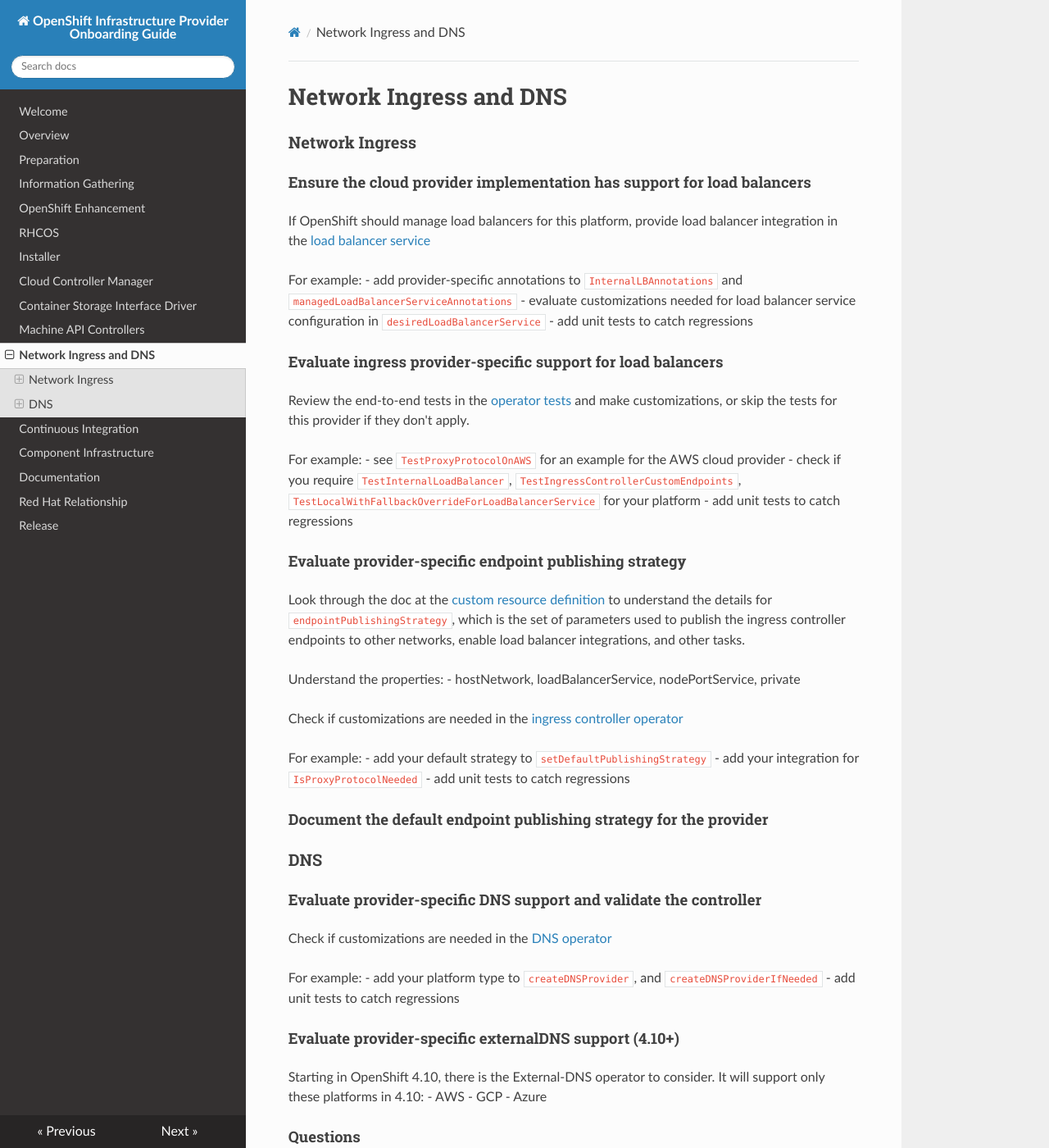
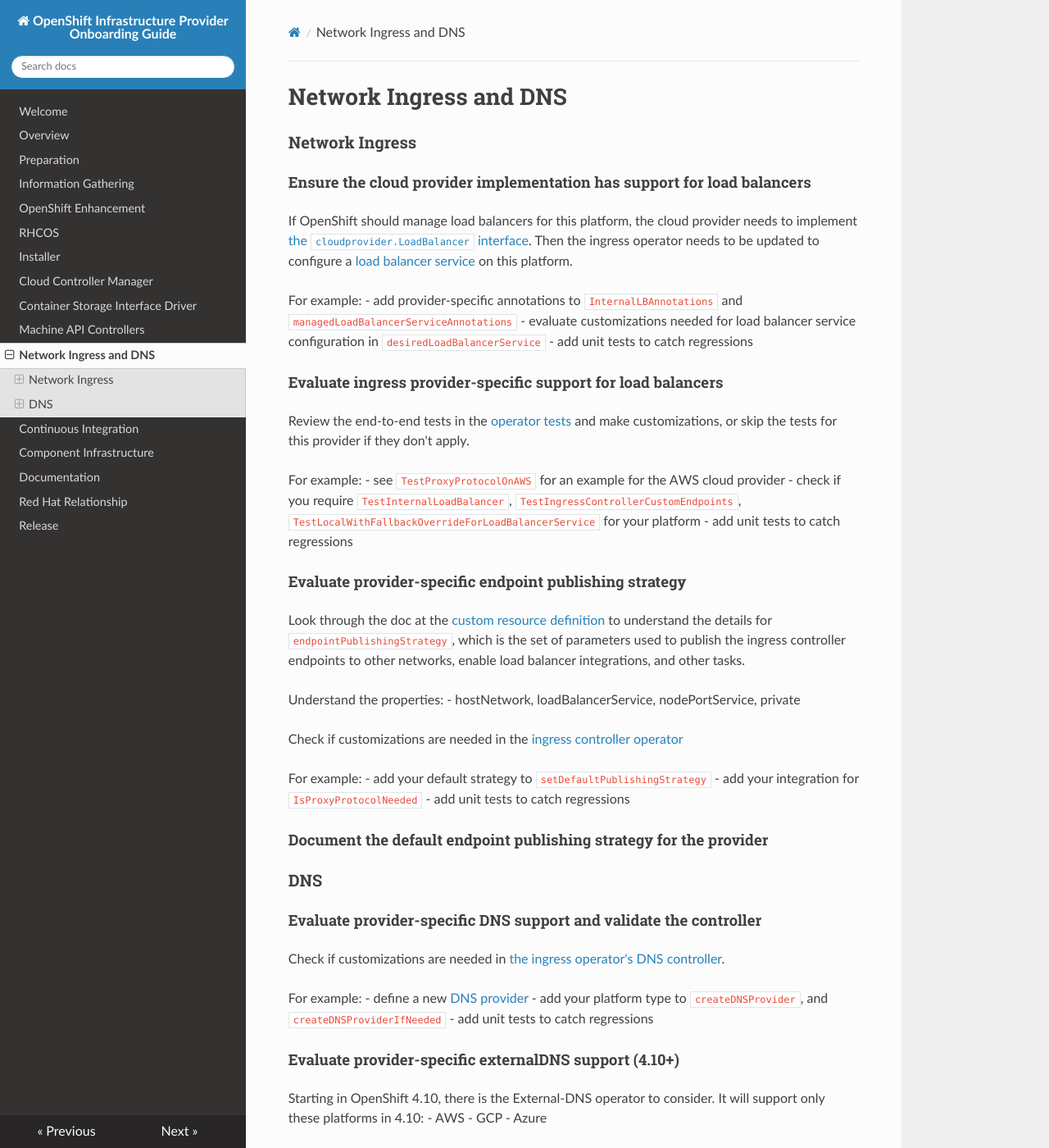
Before and after one commit to elmiko/ocp-infrastructure-provider-onboarding-guide, an MkDocs documentation site: the page built from docs/network-ingress-dns/index.md, in a window 1280 px wide and 1400 px high. Shown: the whole window at 82% size. Built offline with MkDocs 1.6.1, drawn with Linux system fonts in a browser that asks for light colours; nearby versions of some CDN libraries.

Commit message:
network-ingress-dns: cloud provider, DNS providers
* docs/network-ingress-dns/index.md: Document that the cloud provider needs
to support load balancers.  Change "DNS operator" to "DNS controller".
Document that the implementer might need to define a new DNS provider in
the ingress operator.

```diff
--- a/docs/network-ingress-dns/index.md
+++ b/docs/network-ingress-dns/index.md
@@ -4,8 +4,11 @@
 
 #### Ensure the cloud provider implementation has support for load balancers
 
-If OpenShift should manage load balancers for this platform, provide load balancer
-integration in the [load balancer service][load-balancer-service]
+If OpenShift should manage load balancers for this platform, the cloud provider
+needs to implement [the `cloudprovider.LoadBalancer`
+interface][cloudprovider-LoadBalancer-interface].  Then the ingress operator
+needs to be updated to configure a [load balancer
+service][load-balancer-service] on this platform.
 
 For example:
 - add provider-specific annotations to `InternalLBAnnotations` and `managedLoadBalancerServiceAnnotations`
@@ -45,9 +48,10 @@
 
 #### Evaluate provider-specific DNS support and validate the controller
 
-Check if customizations are needed in the [DNS operator][dns-operator]
+Check if customizations are needed in [the ingress operator's DNS controller][dns-controller].
 
 For example:
+- define a new [DNS provider][dns-providers]
 - add your platform type to `createDNSProvider`, and `createDNSProviderIfNeeded`
 - add unit tests to catch regressions
 
@@ -63,8 +67,10 @@
 
 Questions can be directed to the OpenShift Slack channel **#forum-network-edge**
 
+[cloudprovider-LoadBalancer-interface]: https://github.com/kubernetes/kubernetes/blob/4ce435cc95959c3cf24e3ecb38c14b7071f8ec58/staging/src/k8s.io/cloud-provider/cloud.go#L117-L162
 [load-balancer-service]: https://github.com/openshift/cluster-ingress-operator/blob/master/pkg/operator/controller/ingress/load_balancer_service.go
 [operator-tests]: https://github.com/openshift/cluster-ingress-operator/blob/master/test/e2e/operator_test.go
 [crd]: https://github.com/openshift/cluster-ingress-operator/blob/master/manifests/00-custom-resource-definition.yaml
 [ingress-controller-operator]: https://github.com/openshift/cluster-ingress-operator/blob/master/pkg/operator/controller/ingress/controller.go
-[dns-operator]: https://github.com/openshift/cluster-ingress-operator/blob/master/pkg/operator/controller/dns/controller.go
+[dns-controller]: https://github.com/openshift/cluster-ingress-operator/blob/master/pkg/operator/controller/dns/controller.go
+[dns-providers]: https://github.com/openshift/cluster-ingress-operator/tree/master/pkg/dns
```
